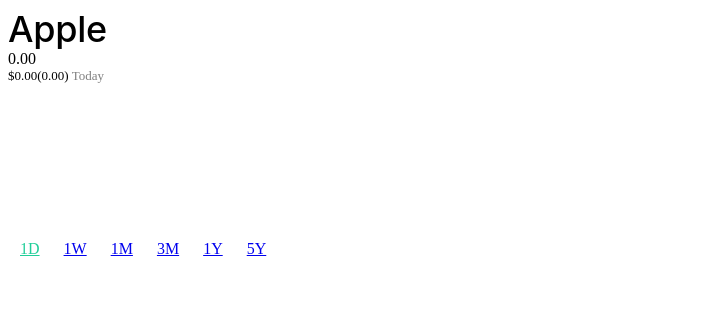
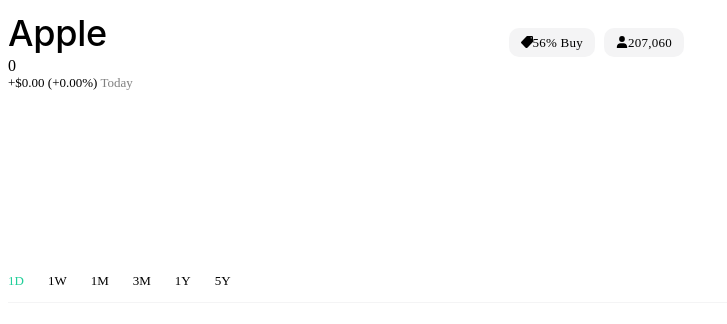
Before and after one commit to Robinhood-Clone/Graph, a React (Create React App) app in the folder client/: page / in a window 1280 px wide. Shown: the top 324 px of the page, without its empty margins (0-727 px from the left). Built offline with nearby package versions, Linux system fonts and the light colour scheme; no server answers; the HTML template or start-up script is replaced by a standard one.

Commit message:
Add upper icons to graph, correct formatting

```diff
--- a/client/src/App.jsx
+++ b/client/src/App.jsx
@@ -14,9 +14,10 @@
 
         this.state = {
             graphStatus: "not created",
-            data: [],
-            fullData: [],
-            stockName: 'Apple'
+            data: [{value: 0.00}],
+            fullData: [{value: 0.00}],
+            stockName: 'Apple',
+            lastEndPrice: 0.00
         };
     }
 
@@ -39,7 +40,8 @@
                 this.setState({
                     graphStatus: "create",
                     data: dayData,
-                    fullData: data[0]
+                    fullData: data[0],
+                    lastEndPrice: dayData[0].value
                 });
             })
     }
@@ -107,48 +109,142 @@
     }
 
     render() {
-        const Svg = styled.svg``;
-        const H1 = styled.h1`
-        font-family: "DINPro", -apple-system, BlinkMacSystemFont, sans-serif;
-        font-size: 36px;
-        font-weight: 500;
-        letter-spacing: -0.29px;
-        line-height: 42px;
-        margin: 0;
-        `
-        const A = styled.a`
-        padding-top: 2px;
-        padding-bottom: 12px;
-        margin: 0 12px;
-        font-weight: 500;
-        float: left;
-        ${props => props.primary && css`
-        color: #21ce99;
-        border-color: #21ce99;
-        `
-            }
-        `
 
         return (
             <div>
+                <HeaderButtons>
                 <H1>Apple</H1>
+                <InfoButtons duration="500" offset="-100" smooth="easeOutCubic" href="#">
+                    <InfoButton>
+                        <InfoContent>
+                            <Icon width="20" height="20" viewBox="0 0 20 20">
+                                <IconPic fill-rule="evenodd" transform="translate(-4 -4)"><path id="tag-a" d="M20.99975,8 C20.44775,8 19.99975,7.552 19.99975,7 C19.99975,6.448 20.44775,6 20.99975,6 C21.55175,6 21.99975,6.448 21.99975,7 C21.99975,7.552 21.55175,8 20.99975,8 M21.99975,4 L14.82775,4 C14.29775,4 13.78875,4.21 13.41375,4.585 L4.58575,13.414 C3.80475,14.195 3.80475,15.461 4.58575,16.242 L11.75675,23.414 C12.53775,24.195 13.80475,24.195 14.58575,23.414 L23.41375,14.586 C23.78875,14.211 23.99975,13.702 23.99975,13.172 L23.99975,6 C23.99975,4.896 23.10375,4 21.99975,4"></path></IconPic>
+                            </Icon>
+                            <span>56% Buy</span>
+                        </InfoContent>
+                    </InfoButton>
+                    <InfoButton>
+                        <InfoContent>
+                            <Icon width="12" height="14" viewBox="0 0 12 14">
+                                <IconPic fill-rule="evenodd"><ellipse cx="6" cy="3.5" rx="3.333" ry="3.5"></ellipse><path d="M4.224,8.4 L7.776,8.4 L7.776,8.4 C10.1088508,8.4 12,10.2911492 12,12.624 L12,14 L0,14 L0,12.624 L8.8817842e-16,12.624 C6.02486595e-16,10.2911492 1.89114922,8.4 4.224,8.4 Z"></path></IconPic>
+                            </Icon>
+                            <span>207,060</span>
+                        </InfoContent>
+                    </InfoButton>
+                </InfoButtons>
+                </HeaderButtons>
                 <div>
-                    <Number />
+                    <Number data={this.state.data}/>
                 </div>
                 <svg id="graph">
-                    <Graph status={this.state.graphStatus} data={this.state.data} />
+                    <Graph status={this.state.graphStatus} data={this.state.data} lastEndPrice={this.state.lastEndPrice}/>
                 </svg>
-                <div>
+                <Nav>
                     <A href="#" primary onClick={() => this.changePath('D')}>1D</A>
                     <A href="#" onClick={() => this.changePath('W')}>1W</A>
                     <A href="#" onClick={() => this.changePath('M')}>1M</A>
                     <A href="#" onClick={() => this.changePath('3M')}>3M</A>
                     <A href="#" onClick={() => this.changePath('Y')}>1Y</A>
                     <A href="#" onClick={() => this.changePath('5Y')}>5Y</A>
-                </div>
+                </Nav>
             </div>
         )
     }
 }
 
+const Svg = styled.svg``;
+const H1 = styled.h1`
+justify-content: flex-start;
+display: inline-flex;
+font-family: "DINPro", -apple-system, BlinkMacSystemFont, sans-serif;
+font-size: 36px;
+font-weight: 500;
+letter-spacing: -0.29px;
+line-height: 42px;
+margin: 0;
+`
+const HeaderButtons = styled.div`
+display: flex;
+align-items: center;
+flex-direction: row;
+flex-wrap: nowrap;
+justify-content: space-between;
+width: 676px;
+`;
+
+const InfoButtons = styled.a`
+text-decoration: none;
+display: inline-block;
+justify-content: flex-end;
+margin: 10px 0 0 9px;
+`;
+
+
+const InfoButton = styled.div`
+display: inline-block;
+justify-content: flex-end;
+margin: 10px 0 0 9px;
+background-color: rgb(244,244,245);
+color: black;
+border-radius: 10px;
+&:hover {
+    color: white;
+    background-color: black;
+}
+`;
+
+const InfoContent = styled.span`
+font-size: 13px;
+letter-spacing: 0.25px;
+line-height: 19px;
+align-items: center;
+border-radius: 17px;
+display: inline-flex;
+height: 28px;
+overflow: hidden;
+padding: 0 12px 1px;
+`;
+
+const Icon = styled.svg`
+font-size: 13px;
+letter-spacing: 0.25px;
+line-height: 19px;
+height: 12px;
+width: 12px;
+`;
+
+const IconPic = styled.g`
+fill-rule: evenodd;
+fill: black;
+
+&:hover {
+    fill: white;
+}
+`
+
+const Nav = styled.nav`
+border-bottom: 1px solid rgb(244,244,245);
+margin: 24px 0 12px;
+display: flex;
+align-items: center;
+height: 33px;
+justify-content: flex-start;
+`;
+
+const A = styled.a`
+text-decoration: none;
+padding-top: 2px;
+padding-bottom: 12px;
+margin: 0px 24px 0px 0px;
+font-weight: 500;
+float: left;
+font-size: 13px;
+color: black;
+
+${props => props.primary && css`
+color: #21ce99;
+bottom-border: #21ce99;
+`}
+`
+
 export default App;
--- a/client/src/Graph.jsx
+++ b/client/src/Graph.jsx
@@ -41,8 +41,8 @@
 
     createGraph() {
 
-        var svg = d3.select('svg').attr("width", this.widthFull).attr("height", this.heightFull);
-        var g = svg.append("g").attr("transform", "translate(" + this.margin.left + "," + this.margin.top + ")" );
+        var svg = d3.select('#graph').attr("width", this.widthFull).attr("height", this.heightFull).attr("overflow", "visible");
+        var g = svg.append("g").attr("id", "graphGroup").attr("transform", "translate(" + this.margin.left + "," + this.margin.top + ")" );
 
         var x = d3.scaleTime().rangeRound([0, this.width]);
         // var x = d3.scaleOrdinal().domain([]).range([0, this.width]); //testing
@@ -54,7 +54,7 @@
 
         // g.append("g").attr("transform", "translate(0," + height + ")").style("stroke-dasharray", "5 5").call(d3.axisBottom(x));
         // g.append("g").call(d3.axisLeft(y)).append("text").attr("fill", "#000").attr("transform", "rotate(-90)").attr("y", 6).attr("dy", "0.71em").attr("text-anchor", "end").text("Price ($)");
-        let yLastClose = y(3);
+        let yLastClose = y(this.props.lastEndPrice);
         g.append("line").attr("x1", 0).attr("y1", yLastClose).attr("x2", this.width).attr("y2", yLastClose).attr("stroke-width", 1).attr("stroke", "black").style("stroke-dasharray", "1 5");
         g.append("path").attr("fill", "none").attr("stroke", d3.rgb(96, 197, 153)).attr("stroke-linejoin", "round").attr("stroke-linecap", "round").attr("stroke-width", 1.5).attr("d", line(this.props.data));
 
@@ -67,11 +67,6 @@
             .attr("class", "x-hover-line hover-line")
             .attr("y1", 0)
             .attr("y2", this.height);
-
-        focus.append("line")
-            .attr("class", "y-hover-line hover-line")
-            .attr("x1", this.width)
-            .attr("x2", this.width);
 
         focus.append("circle")
             .attr("r", 7.5);
@@ -94,7 +89,6 @@
 
             function mousemove() {
                 var data = this.props.data;
-                var rect = d3.select('rect');
                 var x0 = x.invert(d3.mouse(d3.event.currentTarget)[0]),
                 i = bisectDate(data, x0, 1),
                 d0 = data[i - 1],
@@ -102,15 +96,20 @@
                 d = x0 - d0.date > d1.date - x0 ? d1 : d0;
                 focus.attr("transform", "translate(" + x(d.date) + "," + y(d.value) + ")");
                 focus.select("text").text(function() { return (d.date.getHours() + ":" + d.date.getMinutes() + (d.date.getHours()/12 >= 1 ? " PM ET": " AM ET")); });
-                odometer1.innerHTML = d.value;
                 focus.select(".x-hover-line").attr("y2", this.height - y(d.value));
                 focus.select(".y-hover-line").attr("x2", this.width + this.width);
+
+                odometer1.innerHTML = d.value;
+                let lastPrice = this.props.lastEndPrice;
+                amountChange.innerHTML = (d.value > lastPrice ? "+$" : "-$") + (Math.abs(d.value - lastPrice)).toFixed(2);
+                percentageChange.innerHTML = (d.value > lastPrice ? " (+" : "(-") + ((Math.abs(d.value - lastPrice))/lastPrice*100).toFixed(2) + "%)";
+
             }
 
     }
 
     updateGraph() {
-        d3.select("g").remove();
+        d3.select("#graphGroup").remove();
         this.createGraph();
         // var g = d3.select('g').transition();
         // var rect = d3.select('rect').transition();
--- a/client/src/Number.jsx
+++ b/client/src/Number.jsx
@@ -10,13 +10,17 @@
     font-size: ${props => props.size};
     color: ${props => props.color};
     `
+
+    let largeSize = "36px";
+    let smallSize = "13px";
+    let startPriceIndex = Math.max(props.data.length - 1, 0);
     return (
         <div>
-            <div id="odometer1" class="odometer" size="36px">0.00</div>
-            <Div size="13px">
-                $<Span id="amountChange" size="13px">0.00</Span>
-                (<Span id="percentageChange" size="13px">0.00</Span>)
-                <Span size="13px" color="grey"> Today</Span>
+<div id="odometer1" class="odometer">{props.data[startPriceIndex].value}</div>
+            <Div size={smallSize}>
+                <Span id="amountChange" size={smallSize}>+$0.00</Span>
+                <Span id="percentageChange" size={smallSize}> (+0.00%)</Span>
+                <Span size={smallSize} color="grey"> Today</Span>
             </Div>
         </div>
         )
--- a/database/dbInit.js
+++ b/database/dbInit.js
@@ -47,7 +47,7 @@
                 let variability = 0.05;
 
                 let now = moment();
-                let yearAgo = moment(now).subtract(365, 'day');
+                let yearAgo = moment(now).subtract(7, 'day');
                 let cur = moment(yearAgo).startOf('day').hours(9);
 
                 console.log(now, yearAgo, cur, new Date(moment(cur).add(cur.utcOffset(), 'minutes')));
```
Also changed, not shown: 3 other files (tests, documents, lock files or other folders).
